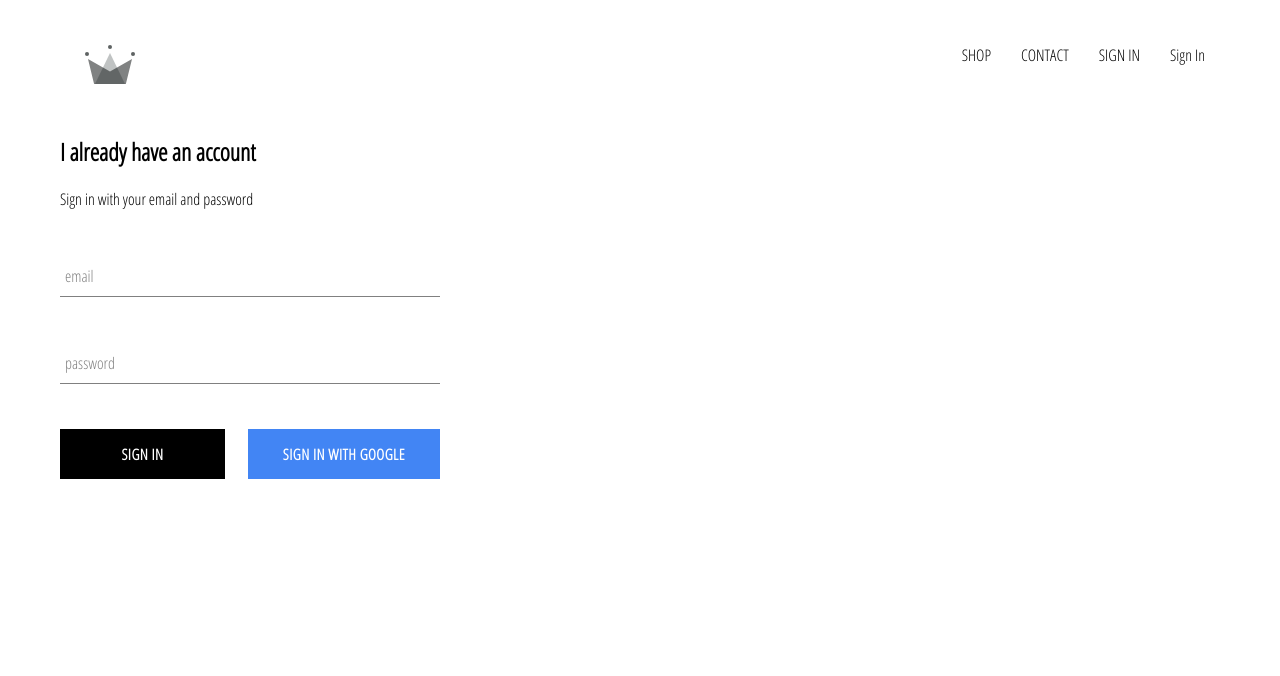
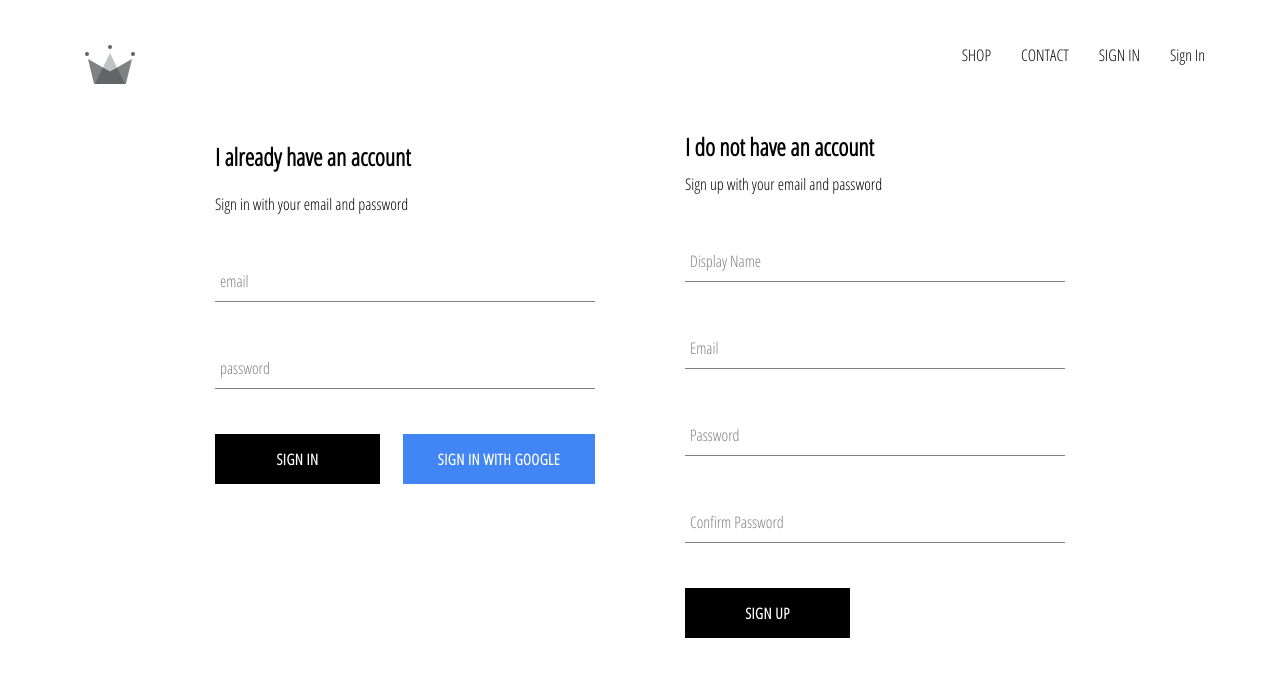
Before and after one commit to jwilliams722/crwn-clothing, a React (Create React App) app: page /signin in a window 1280 px wide. Shown: the top 676 px of the page. Built offline with nearby package versions, Linux system fonts and the light colour scheme; no server answers.

Commit message:
Add sign up component

```diff
--- a/src/App.js
+++ b/src/App.js
@@ -3,7 +3,7 @@
 import './App.css';
 
 import { Switch, Route } from 'react-router-dom';
-import { auth } from './firebase/firebase.utils';
+import { auth, createUserProfileDocument } from './firebase/firebase.utils';
 
 import HomePage from './pages/homepage/homepage.component.jsx';
 import ShopPage from './pages/shop/shop.component.jsx';
@@ -22,10 +22,23 @@
   unsubscribeFromAuth = null;
 
   componentDidMount() {
-    this.unsubscribeFromAuth = auth.onAuthStateChanged(user => {
-      this.setState({ currentUser: user });
+    this.unsubscribeFromAuth = auth.onAuthStateChanged(async userAuth => {
+      if (userAuth) {
+        const userRef = await createUserProfileDocument(userAuth);
 
-      console.log(user);
+        userRef.onSnapshot(snapShot => {
+          this.setState({
+            currentUser: {
+              id: snapShot.id,
+              ...snapShot.data()
+            }
+          }, () => {
+            console.log(this.state);
+          });
+        });
+      } else {
+        this.setState({ currentUser: userAuth });
+      }
     });
   }
 
--- /dev/null
+++ b/src/components/sign-up/sign-up.component.jsx
@@ -0,0 +1,107 @@
+import FormInput from '../form-input/form-input.component';
+import CustomButton from '../custom-button/custom-button.component';
+
+import { auth, createUserProfileDocument } from '../../firebase/firebase.utils';
+
+import './sign-up.styles.scss';
+import { Component } from 'react';
+
+class SignUp extends Component {
+  constructor() {
+    super();
+
+    this.state = {
+      displayName: '',
+      email: '',
+      password: '',
+      confirmPassword: ''
+    };
+  }
+
+  handleSubmit = async event => {
+    event.preventDefault();
+
+    const { displayName, email, password, confirmPassword } = this.state;
+
+    if (password !== confirmPassword) {
+      alert('passwords do not match');
+      return;
+    }
+
+    try {
+      const { user } = await auth.createUserWithEmailAndPassword(email, password);
+
+      createUserProfileDocument(user, { displayName });
+
+      this.setState({
+        displayName: '',
+        email: '',
+        password: '',
+        confirmPassword: ''
+      });
+
+    } catch (error) {
+      console.error(error);
+    }
+
+  }
+
+  handleChange = event => {
+    const { name, value } = event.target;
+
+    this.setState({[name]: value});
+  }
+
+  render() {
+    const { displayName, email, password, confirmPassword } = this.state;
+
+    return(
+      <div className='sign-up'>
+        <h2 className='title'>I do not have an account</h2>
+        <span>Sign up with your email and password</span>
+
+        <form className='sign-up-form' onSubmit={this.handleSubmit}>
+          <FormInput
+            type='text'
+            name='displayName'
+            value={displayName}
+            onChange={this.handleChange}
+            label='Display Name'
+            required
+          />
+
+          <FormInput
+            type='email'
+            name='email'
+            value={email}
+            onChange={this.handleChange}
+            label='Email'
+            required
+          />
+
+          <FormInput
+            type='password'
+            name='password'
+            value={password}
+            onChange={this.handleChange}
+            label='Password'
+            required
+          />
+
+          <FormInput
+            type='password'
+            name='confirmPassword'
+            value={confirmPassword}
+            onChange={this.handleChange}
+            label='Confirm Password'
+            required
+          />
+
+          <CustomButton type='submit'>Sign Up</CustomButton>
+        </form>
+      </div>
+    );
+  }
+}
+
+export default SignUp;
--- /dev/null
+++ b/src/components/sign-up/sign-up.styles.scss
@@ -0,0 +1,9 @@
+.sign-up {
+  display: flex;
+  flex-direction: column;
+  width: 380px;
+
+  .title {
+    margin: 10px 0;
+  }
+}
--- a/src/firebase/firebase.utils.js
+++ b/src/firebase/firebase.utils.js
@@ -14,6 +14,32 @@
 
 firebase.initializeApp(config);
 
+export const createUserProfileDocument = async (userAuth, additionalData) => {
+  if (!userAuth) return;
+
+  const userRef = firestore.doc(`users/${userAuth.uid}`);
+
+  const snapShot = await userRef.get();
+
+  if (!snapShot.exists) {
+    const { displayName, email } = userAuth;
+    const createdAt = new Date();
+
+    try  {
+      await userRef.set({
+        displayName,
+        email,
+        createdAt,
+        ...additionalData
+      });
+    } catch (error) {
+      console.log('error creating user', error.message);
+    }
+  }
+
+  return userRef;
+};
+
 export const auth = firebase.auth();
 export const firestore = firebase.firestore();
 
--- a/src/pages/sign-in-and-sign-up/sign-in-and-sign-up.component.jsx
+++ b/src/pages/sign-in-and-sign-up/sign-in-and-sign-up.component.jsx
@@ -1,8 +1,12 @@
 import SignIn from '../../components/sign-in/sign-in.component';
+import SignUp from '../../components/sign-up/sign-up.component';
 import './sign-in-and-sign-up.styles.scss';
 
 const SignInAndSignUpPage = () => (
-  <SignIn />
+  <div className='sign-in-and-sign-up'>
+    <SignIn />
+    <SignUp />
+  </div>
 );
 
 export default SignInAndSignUpPage;
--- a/src/pages/sign-in-and-sign-up/sign-in-and-sign-up.styles.scss
+++ b/src/pages/sign-in-and-sign-up/sign-in-and-sign-up.styles.scss
@@ -0,0 +1,6 @@
+.sign-in-and-sign-up {
+  width: 850px;
+  display: flex;
+  justify-content: space-between;
+  margin: 30px auto;
+}
```
